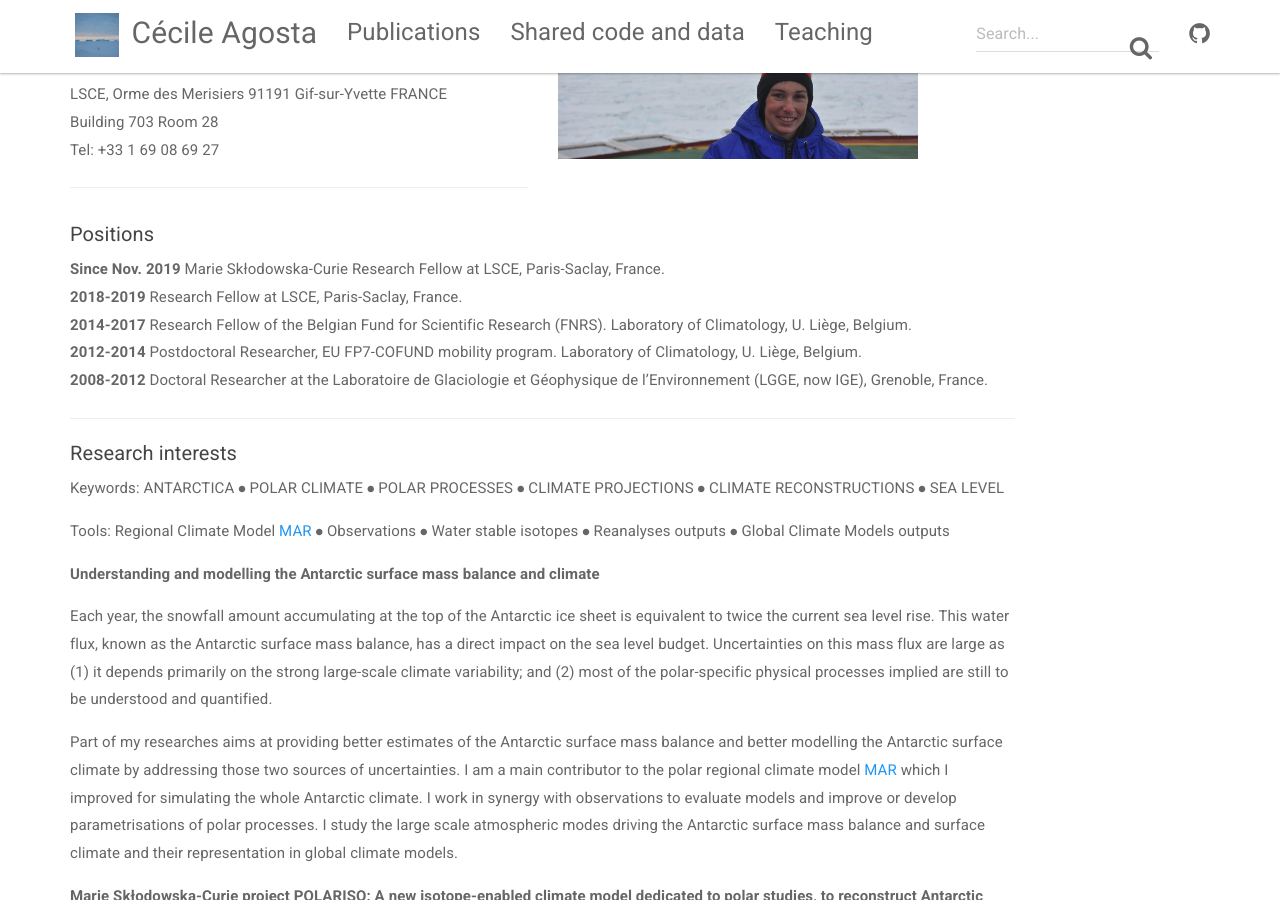
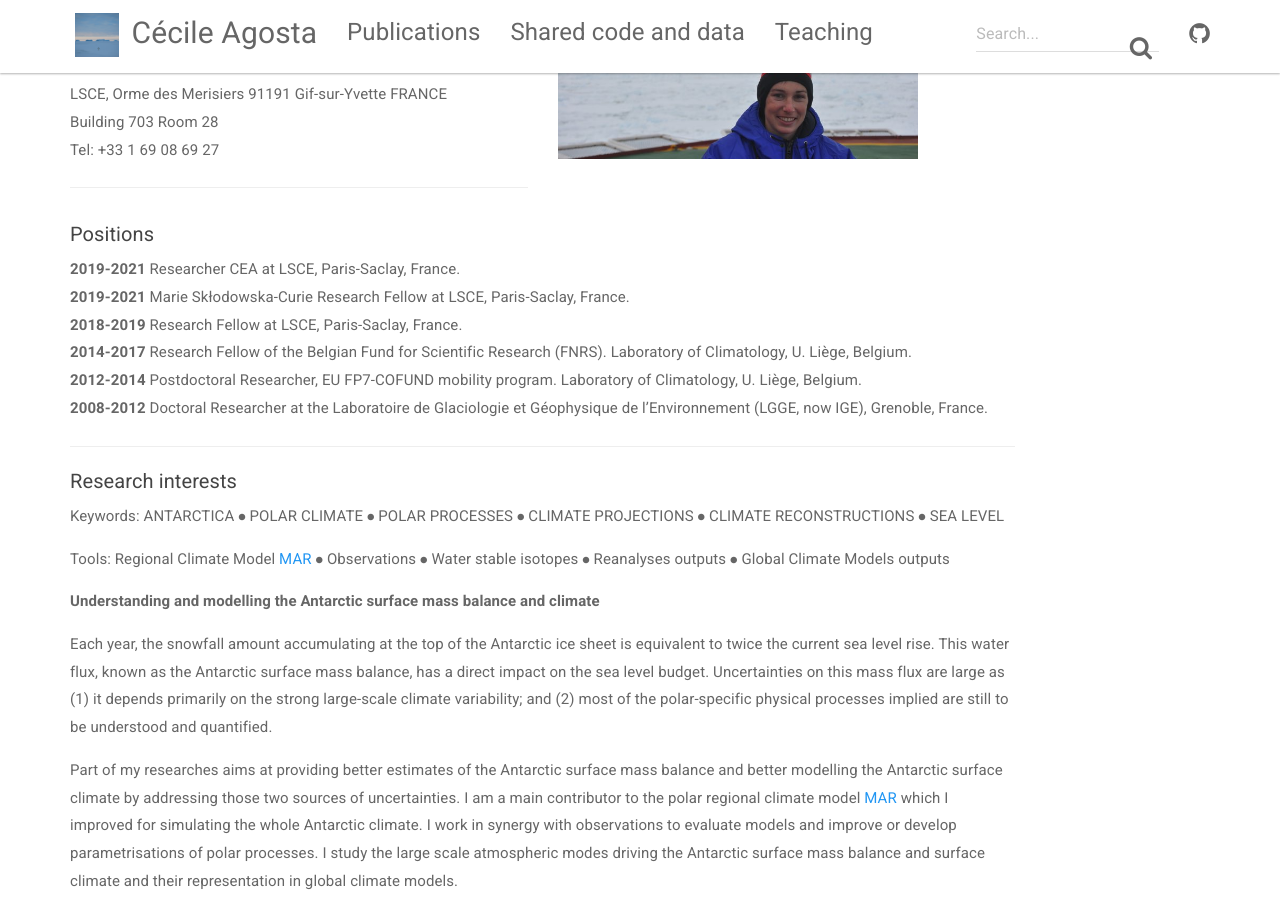
Before and after one commit to cecileagosta/cecileagosta.github.io, a Jekyll site: the page built from index.html, in a window 1280 px wide and 900 px high, scrolled down 350 px. Built offline with Jekyll 4.4.1, drawn with Linux system fonts in a browser that asks for light colours; nearby versions of some CDN libraries.

Commit message:
update status

```diff
--- a/index.html
+++ b/index.html
@@ -32,7 +32,8 @@ layout: default
     <div class="row">
         <div class="col-md-10">
             <h5>Positions</h5>
-            <strong>Since Nov. 2019</strong>  Marie Skłodowska-Curie Research Fellow at LSCE, Paris-Saclay, France.<br>
+            <strong>2019-2021</strong> Researcher CEA at LSCE, Paris-Saclay, France.<br>
+            <strong>2019-2021</strong> Marie Skłodowska-Curie Research Fellow at LSCE, Paris-Saclay, France.<br>
 			<strong>2018-2019</strong> Research Fellow at LSCE, Paris-Saclay, France.<br>
             <strong>2014-2017</strong> Research Fellow of the Belgian Fund for Scientific Research (FNRS). Laboratory of Climatology, U. Liège, Belgium.<br>
             <strong>2012-2014</strong> Postdoctoral Researcher, EU FP7-COFUND mobility program. Laboratory of Climatology, U. Liège, Belgium.<br>
```
